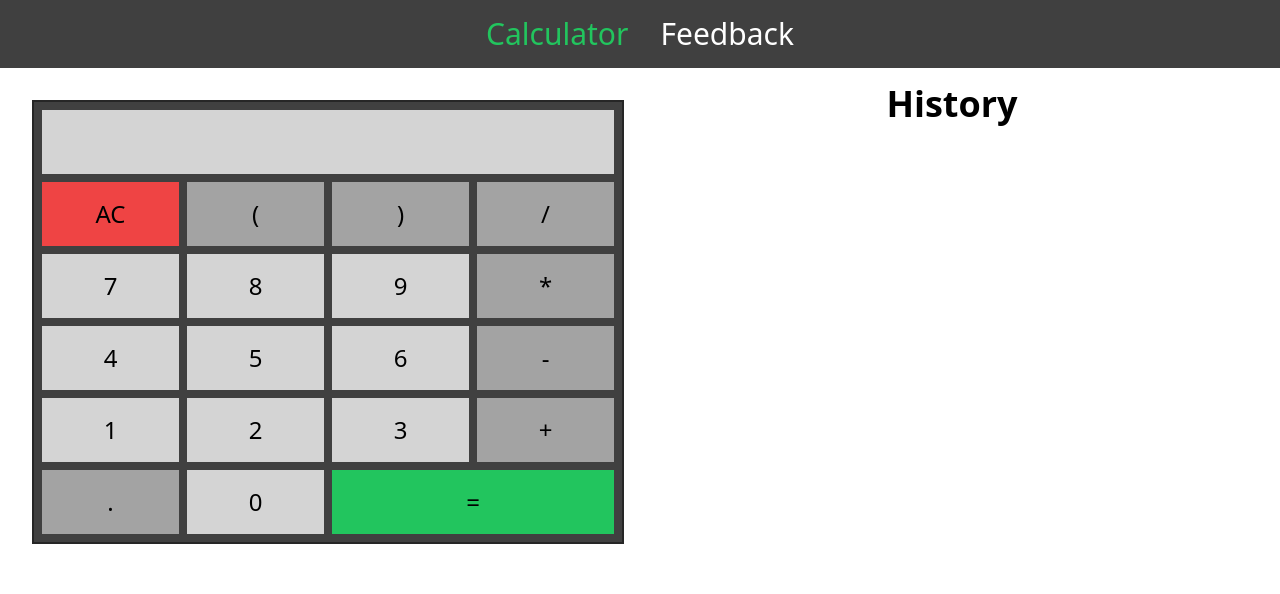
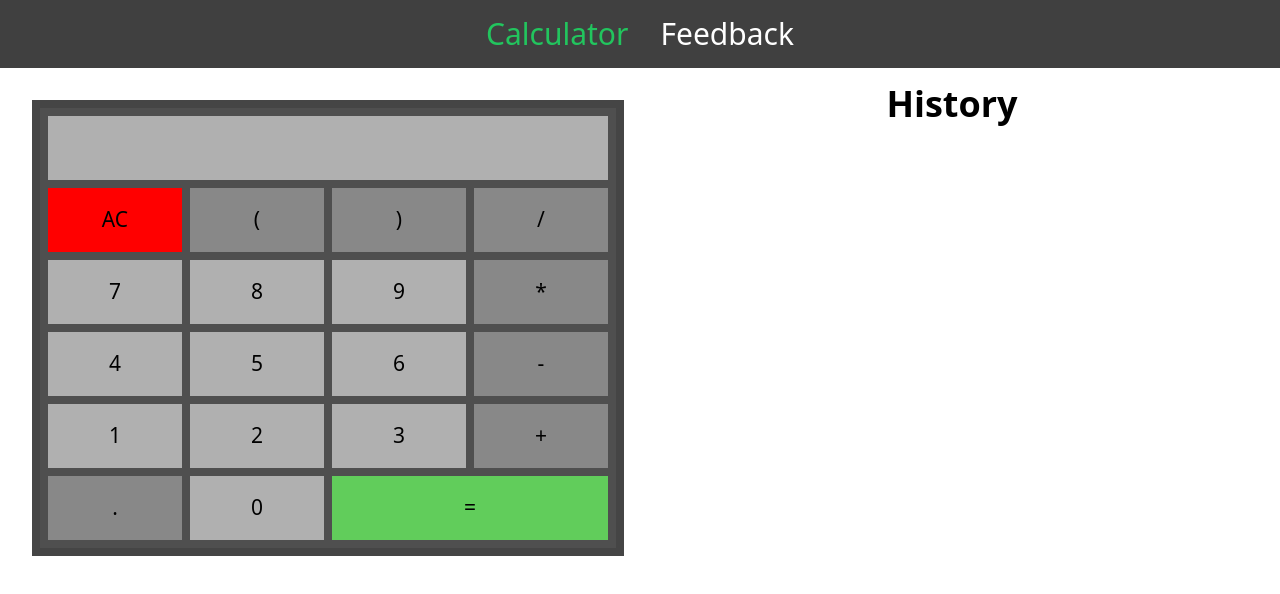
Before and after one commit to BeatsuDev/fullstack-2025, a Vue app in the folder frontend/: page / in a window 1280 px wide. Shown: the top 594 px of the page. Built offline with nearby package versions, Linux system fonts and the light colour scheme; the HTML template or start-up script is replaced by a standard one.

Commit message:
refac: move tailwind to plain CSS instead in Calculator component

```diff
--- a/frontend/src/components/Calculator.vue
+++ b/frontend/src/components/Calculator.vue
@@ -1,12 +1,10 @@
 <template>
-    <div class="border-2 border-gray-800 bg-gray-700 grid grid-cols-4 gap-2 p-2">
-        <div id="display"
-            class="h-16 col-span-full bg-gray-300 flex justify-end items-center p-2 text-3xl font-semibold">
+    <div class="calculator-container">
+        <div id="display" class="calculator-display">
             {{ display }}
         </div>
-        <button v-for="button in buttons" :key="button.id" :id="button.id" @click="
-            button.callback ? button.callback() : (display += button.value)
-            " :class="`h-16 text-2xl bg-gray-300 ${button.class}`">
+        <button v-for="button in buttons" :key="button.id" :id="button.id" class="calculator-button"
+            :style="button.styles ?? {}" @click="button.callback ? button.callback() : (display += button.value)">
             {{ button.value }}
         </button>
     </div>
@@ -31,31 +29,64 @@ const buttons = [
     {
         id: "clear",
         value: "AC",
-        class: "!bg-red-500",
+        styles: { backgroundColor: "red" },
         callback: clearCallback,
     },
-    { id: "open-paren", value: "(", class: "!bg-gray-400" },
-    { id: "close-paren", value: ")", class: "!bg-gray-400" },
-    { id: "divide", value: "/", class: "!bg-gray-400" },
-    { id: "seven", value: "7", class: "" },
-    { id: "eight", value: "8", class: "" },
-    { id: "nine", value: "9", class: "" },
-    { id: "multiply", value: "*", class: "!bg-gray-400" },
-    { id: "four", value: "4", class: "" },
-    { id: "five", value: "5", class: "" },
-    { id: "six", value: "6", class: "" },
-    { id: "subtract", value: "-", class: "!bg-gray-400" },
-    { id: "one", value: "1", class: "" },
-    { id: "two", value: "2", class: "" },
-    { id: "three", value: "3", class: "" },
-    { id: "add", value: "+", class: "!bg-gray-400" },
-    { id: "decimal", value: ".", class: "!bg-gray-400" },
-    { id: "zero", value: "0", class: "" },
+    { id: "open-paren", value: "(", styles: { backgroundColor: "var(--color-neutral-400)" } },
+    { id: "close-paren", value: ")", styles: { backgroundColor: "var(--color-neutral-400)" } },
+    { id: "divide", value: "/", styles: { backgroundColor: "var(--color-neutral-400)" } },
+    { id: "seven", value: "7" },
+    { id: "eight", value: "8" },
+    { id: "nine", value: "9" },
+    { id: "multiply", value: "*", styles: { backgroundColor: "var(--color-neutral-400)" } },
+    { id: "four", value: "4" },
+    { id: "five", value: "5" },
+    { id: "six", value: "6" },
+    { id: "subtract", value: "-", styles: { backgroundColor: "var(--color-neutral-400)" } },
+    { id: "one", value: "1" },
+    { id: "two", value: "2" },
+    { id: "three", value: "3" },
+    { id: "add", value: "+", styles: { backgroundColor: "var(--color-neutral-400)" } },
+    { id: "decimal", value: ".", styles: { backgroundColor: "var(--color-neutral-400)" } },
+    { id: "zero", value: "0" },
     {
         id: "equals",
         value: "=",
-        class: "!bg-green-500 col-span-2",
+        styles: { backgroundColor: "var(--color-primary-400)", gridColumn: "span 2" },
         callback: () => emit("evaluate", display.value),
     },
 ];
 </script>
+
+<style scoped>
+.calculator-container {
+    border: var(--spacing-2) solid var(--color-neutral-800);
+    background-color: var(--color-neutral-700);
+
+    display: grid;
+    grid-template-columns: repeat(4, 1fr);
+    gap: var(--spacing-2);
+    padding: var(--spacing-2);
+}
+
+.calculator-display {
+    height: var(--spacing-16);
+    background-color: var(--color-neutral-300);
+
+    display: flex;
+    justify-content: flex-end;
+    align-items: center;
+    padding: var(--spacing-2);
+
+    font-size: var(--text-3xl);
+    font-weight: semibold;
+
+    grid-column: 1 / -1;
+}
+
+.calculator-button {
+    background-color: var(--color-neutral-300);
+    height: var(--spacing-16);
+    font-size: var(--text-2xl);
+}
+</style>
```
